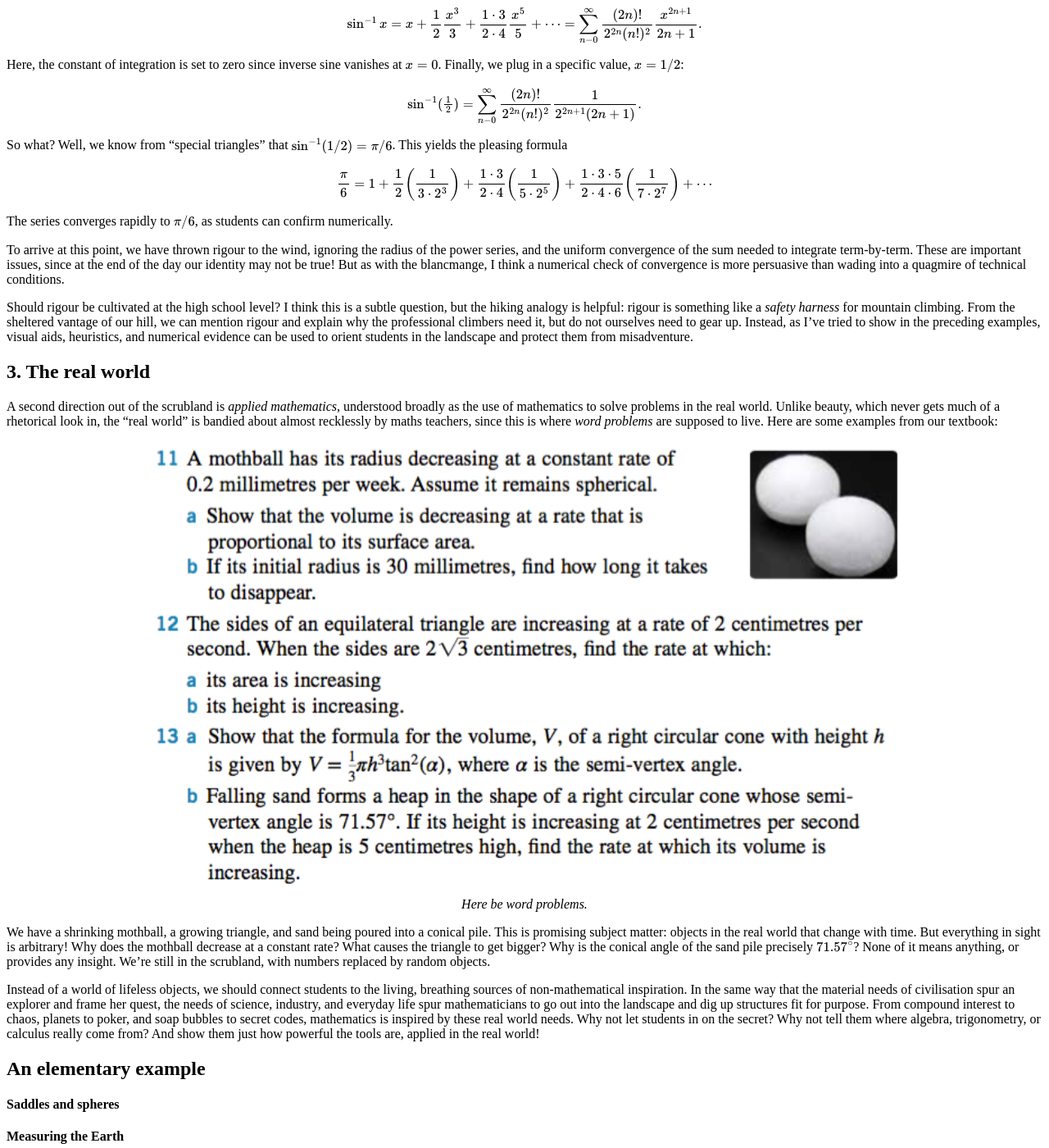
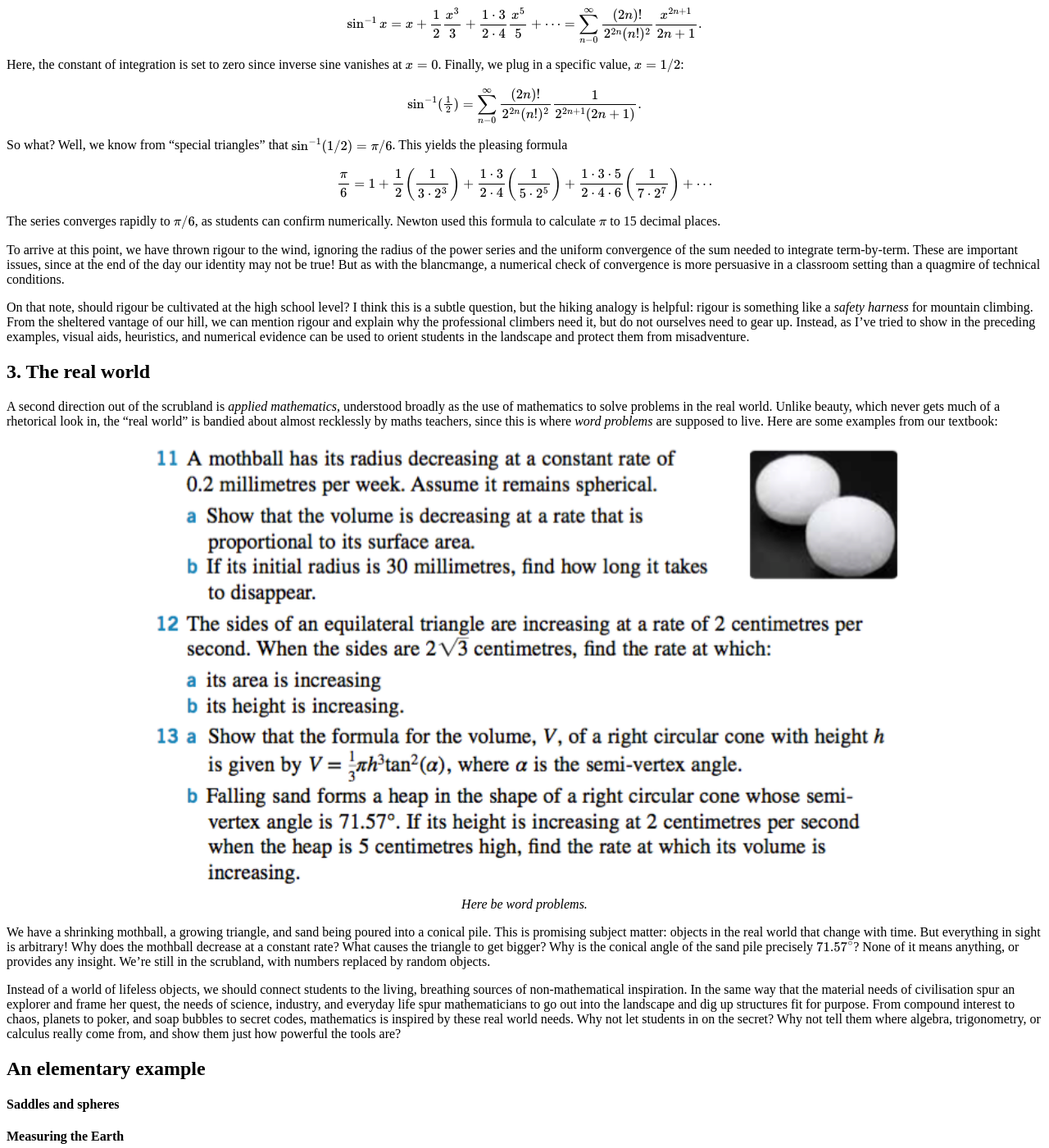
Before and after one commit to hapax/hapax.github.io, a Jekyll site: the page built from assets/teaching.md, in a window 1280 px wide and 1400 px high, scrolled down 11931 px. Shown: the whole window at 82% size. Built offline with Jekyll 4.4.1, drawn with Linux system fonts in a browser that asks for light colours; our own code applies the rules of GitHub Pages for plain Markdown files; formulas are drawn with MathJax 3; a script that is not in the unit is left out.

Commit message:
Update teaching.md

```diff
--- a/assets/teaching.md
+++ b/assets/teaching.md
@@ -623,17 +623,17 @@ $$
 $$
 
 The series converges rapidly to $\pi/6$, as students can confirm
-numerically.
+numerically. Newton used this formula to calculate $\pi$ to 15 decimal places.
 
 To arrive at this point, we have thrown rigour to the wind, ignoring
-the radius of the power series, and the uniform convergence of the sum
+the radius of the power series and the uniform convergence of the sum
 needed to integrate term-by-term.
 These are important issues, since at the end of the day our
 identity may not be true!
-But as with the blancmange, I think a numerical check of convergence
-is more persuasive than wading into a quagmire of technical conditions.
+But as with the blancmange, a numerical check of convergence
+is more persuasive in a classroom setting than a quagmire of technical conditions.
 
-Should rigour be cultivated at the high school level?
+On that note, should rigour be cultivated at the high school level?
 I think this is a subtle question, but the hiking analogy is
 helpful: rigour is something like a *safety harness* for mountain climbing.
 From the sheltered vantage of our hill, we can mention rigour and explain
@@ -681,8 +681,7 @@ From compound interest to chaos, planets to poker, and soap bubbles to
 secret codes, mathematics is inspired by these real world needs.
 Why not let students in on the secret?
 Why not tell them where algebra, trigonometry, or calculus
-really come from?
-And show them just how powerful the tools are, applied in the real world!
+really come from, and show them just how powerful the tools are?
 
 ## An elementary example
 
```
